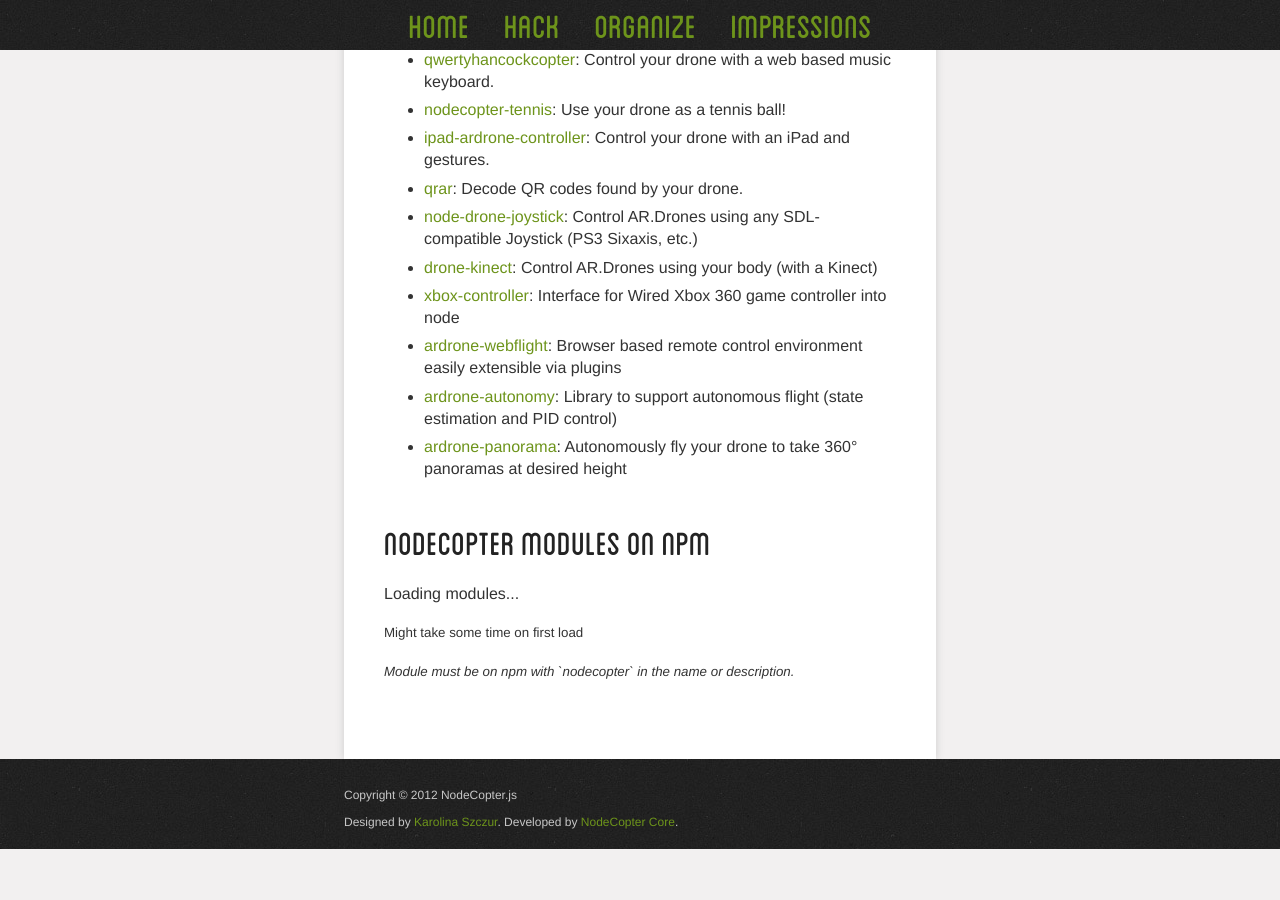
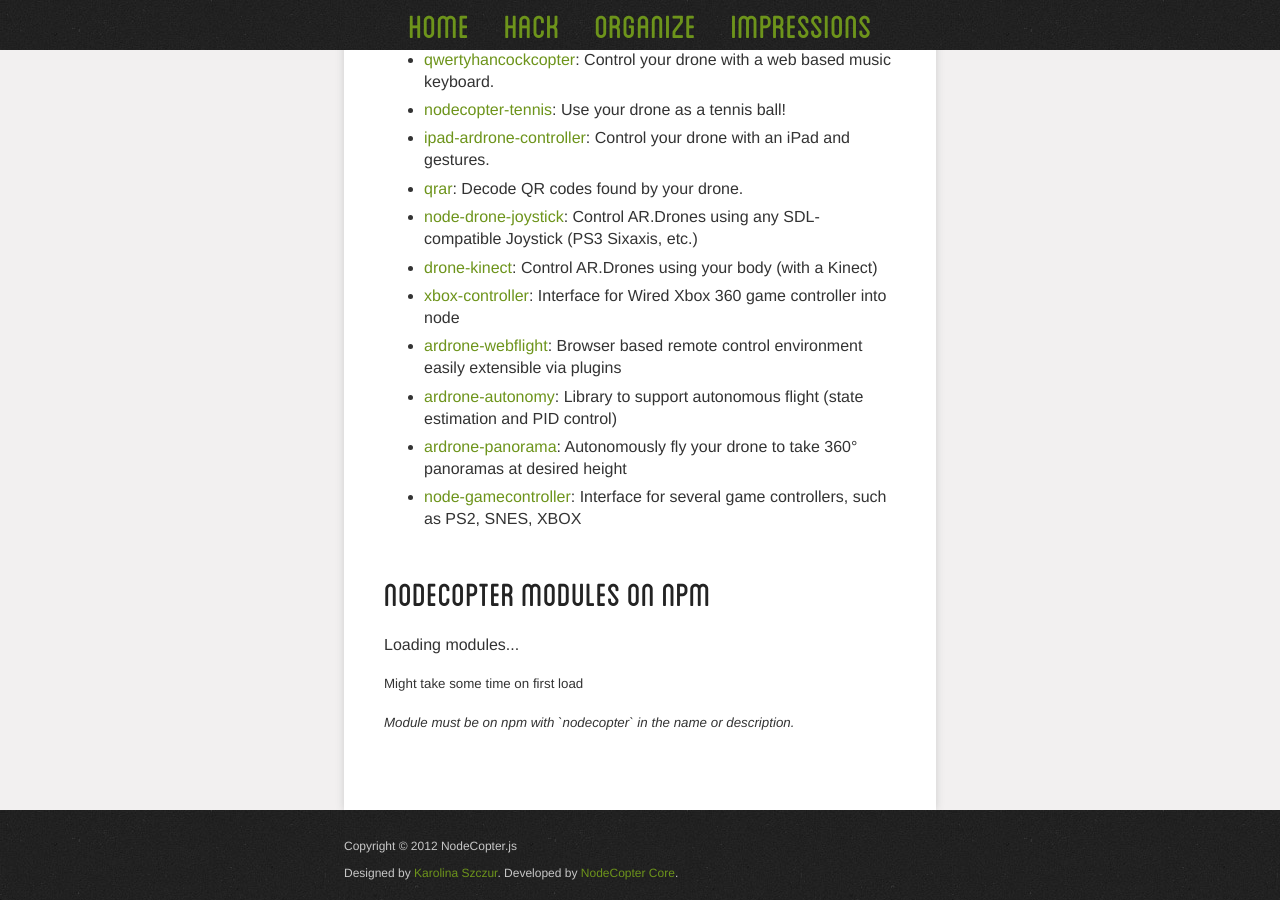
Before and after one commit to nodecopter/nodecopter.com, a Jekyll site: the page built from hack.md, in a window 1280 px wide and 900 px high, scrolled down 4866 px. Built offline with Jekyll 4.4.1, drawn with Linux system fonts in a browser that asks for light colours; before the commit the page ends 5715 px from its top, so only the background shows below that.

Commit message:
Added node-gamecontroller to the list

```diff
--- a/hack.md
+++ b/hack.md
@@ -215,6 +215,7 @@ page](https://github.com/nodecopter/nodecopter.com/edit/gh-pages/hack.md).
 * [ardrone-webflight](http://eschnou.github.io/ardrone-webflight/): Browser based remote control environment easily extensible via plugins
 * [ardrone-autonomy](http://github.com/eschnou/ardrone-autonomy): Library to support autonomous flight (state estimation and PID control)
 * [ardrone-panorama](http://github.com/eschnou/ardrone-panorama): Autonomously fly your drone to take 360° panoramas at desired height
+* [node-gamecontroller](https://github.com/infusion/node-gamecontroller): Interface for several game controllers, such as PS2, SNES, XBOX
 
 <section>
   <h3 id="npm-modules"><a href="#npm-modules">NodeCopter Modules on npm</a></h3>
```
